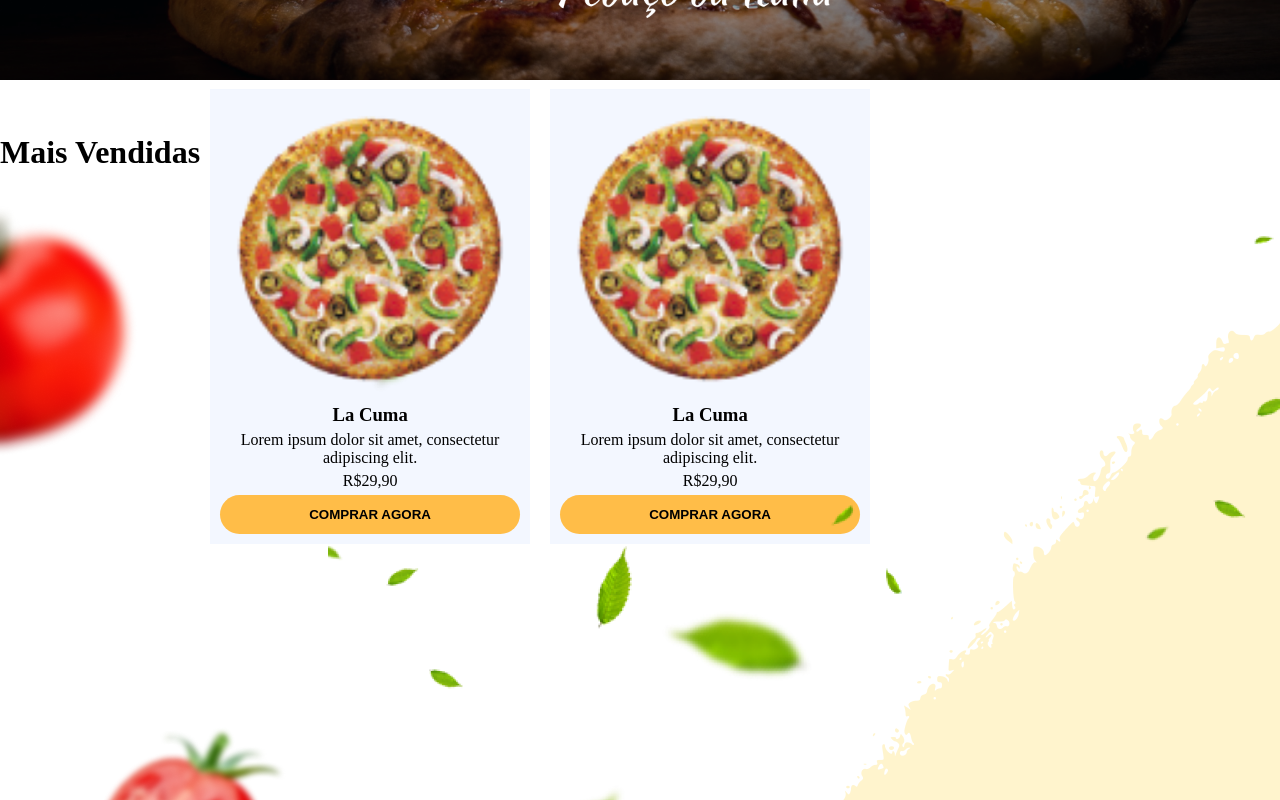
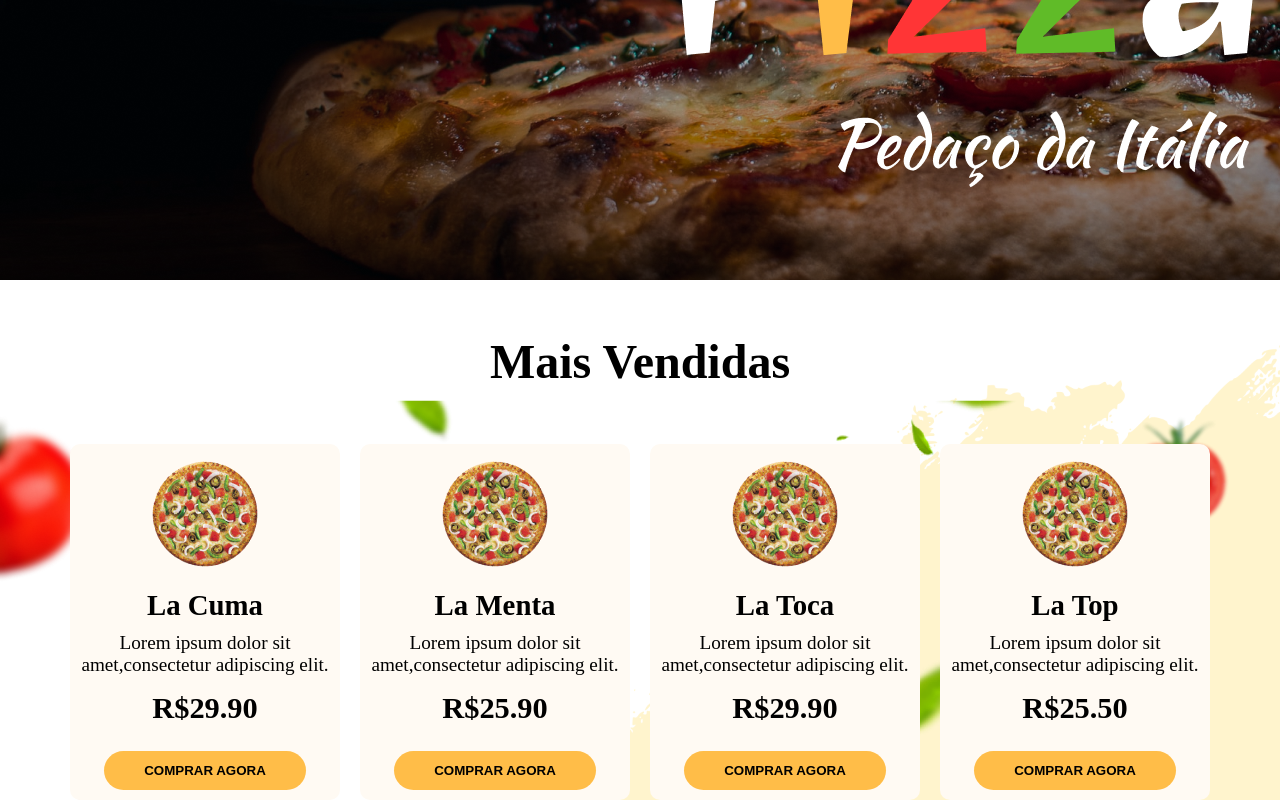
Before and after one commit to Anselmo17/LaPizza, an Angular app: page / in a window 1280 px wide. Shown: the part 320-1120 px from the top of the page. Built offline with nearby package versions, Linux system fonts and the light colour scheme.

Commit message:
FEAT:Adicionando estilização nos cards da pizza

```diff
--- a/src/app/app.component.html
+++ b/src/app/app.component.html
@@ -8,33 +8,21 @@
 
   <!-- Vendas Pizzas -->
   <section class="vendidas">
+    <section>
+      <h2>Mais Vendidas</h2>
+    </section>
 
 
     <!-- Lista das pizzas -->
     <section class="pizzas">
       <div class="list-sales">
-        <img src="../assets/bg.png">
-        <h2>Mais Vendidas</h2>
-
-        <div class="card">
-          <img src="../assets/pizza.png">
-          <h3>La Cuma</h3>
-          <p>
-            Lorem ipsum dolor sit amet,
-            consectetur adipiscing elit.
+        <div class="card" *ngFor="let item of pizzas">
+          <img src="{{item.image}}">
+          <h3 class="title">{{item.title}}</h3>
+          <p class="content">
+            {{item.content}}
           </p>
-          <span>R$29,90</span>
-          <button type="button">COMPRAR AGORA</button>
-        </div>
-
-        <div class="card">
-          <img src="../assets/pizza.png">
-          <h3>La Cuma</h3>
-          <p>
-            Lorem ipsum dolor sit amet,
-            consectetur adipiscing elit.
-          </p>
-          <span>R$29,90</span>
+          <span class="price">{{item.price | currency : 'R$'}}</span>
           <button type="button">COMPRAR AGORA</button>
         </div>
       </div>
--- a/src/app/app.component.scss
+++ b/src/app/app.component.scss
@@ -1,23 +1,28 @@
-
-
-.container{
+.container {
     max-width: 1920px;
     margin-left: auto;
     margin-right: auto;
 }
 
-
-.banner img{
+.banner img {
     height: 100%;
     max-height: 600px;
-    width: 100%;
+    //width: 100%;
 }
 
-.vendidas{
-    height: 100%;
+.vendidas {
+    max-width: 2000px;
+    width: auto;
+    margin-left: auto;
+    margin-right: auto;
     max-height: 746px;
     margin-top: auto;
-    position: relative;
+    //position: relative;
+    background-image: url('../assets/bg.png');
+    background-repeat: no-repeat;
+    height: auto;
+    max-height: 100vh;
+    background-size: cover;
 }
 
 .vendidas img {
@@ -27,45 +32,65 @@
 .pizzas {
     max-width: 1237px;
     width: 100%;
+    margin: 0 auto;
 }
 
-
-.pizzas h2 {
+h2 {
     text-align: center;
     font-weight: bolder;
-    font-size: 2em;
+    font-size: 3em;
     margin-top: 50px;
-    position: relative;
-    // margin-left: 45%;
+    margin-bottom: 50px;
 }
-
 
 .card {
     padding: 10px;
-    background-color: #f3f7ff;
+    background-color:#FFFAF3;
     gap: 5px;
     display: flex;
     flex-direction: column;
-    width: 300px;
+    width: 250px;
     margin: 5px 10px;
     text-align: center;
     justify-content: center;
-    // align-items: center;
+    align-items: center;
+    border-radius: 10px;
 }
 
 .card img {
     position: relative;
 }
 
-
-button{
-    background-color: #FFBD48;
+button {
+    background-color: #ffbd48;
     padding: 12px 40px;
     border-radius: 25px;
     font-weight: bolder;
 }
 
+.list-sales {
+    display: flex;
+    width: fit-content;
+    margin: 0 auto 90px auto;
+    // ajusta alinhamento cards
+    flex-wrap: wrap;
+    justify-content: flex-start;
+}
 
-.list-sales{
-    display: flex;
+.title {
+    font-size: 1.8em;
+    font-weight: bolder;
+    margin-top: 10px;
+    margin-bottom: 5px;
 }
+
+.content {
+    font-size: 1.2em;
+}
+
+.price {
+    font-size: 1.9em;
+    font-weight: bolder;
+    margin-top: 10px;
+    margin-bottom: 20px;
+}
--- a/src/app/app.component.ts
+++ b/src/app/app.component.ts
@@ -1,4 +1,5 @@
 import { Component } from '@angular/core';
+import { Pizzas } from './models/pizzas.model';
 
 @Component({
   selector: 'app-root',
@@ -7,4 +8,44 @@ import { Component } from '@angular/core';
 })
 export class AppComponent {
   title = 'La-pizza';
+
+
+  public pizzas: Array<Pizzas> = [
+    {
+      image: '../assets/pizza.png',
+      title: 'La Cuma',
+      content: 'Lorem ipsum dolor sit amet,consectetur adipiscing elit.',
+      price: 29.90,
+    },
+    {
+      image: '../assets/pizza.png',
+      title: 'La Menta',
+      content: 'Lorem ipsum dolor sit amet,consectetur adipiscing elit.',
+      price: 25.90,
+    },
+    {
+      image: '../assets/pizza.png',
+      title: 'La Toca',
+      content: 'Lorem ipsum dolor sit amet,consectetur adipiscing elit.',
+      price: 29.90,
+    },
+    {
+      image: '../assets/pizza.png',
+      title: 'La Top',
+      content: 'Lorem ipsum dolor sit amet,consectetur adipiscing elit.',
+      price: 25.50,
+     },
+    // {
+    //   image: '../assets/pizza.png',
+    //   title: 'La Menta',
+    //   content: 'Lorem ipsum dolor sit amet,consectetur adipiscing elit.',
+    //   price: 26.00,
+    // },
+    // {
+    //   image: '../assets/pizza.png',
+    //   title: 'La Toca',
+    //   content: 'Lorem ipsum dolor sit amet,consectetur adipiscing elit.',
+    //   price: 23.80,
+    // }
+  ]
 }
--- /dev/null
+++ b/src/app/models/pizzas.model.ts
@@ -0,0 +1,6 @@
+export interface Pizzas {
+    image: string;
+    title: string;
+    content: string;
+    price: number;
+}
```
